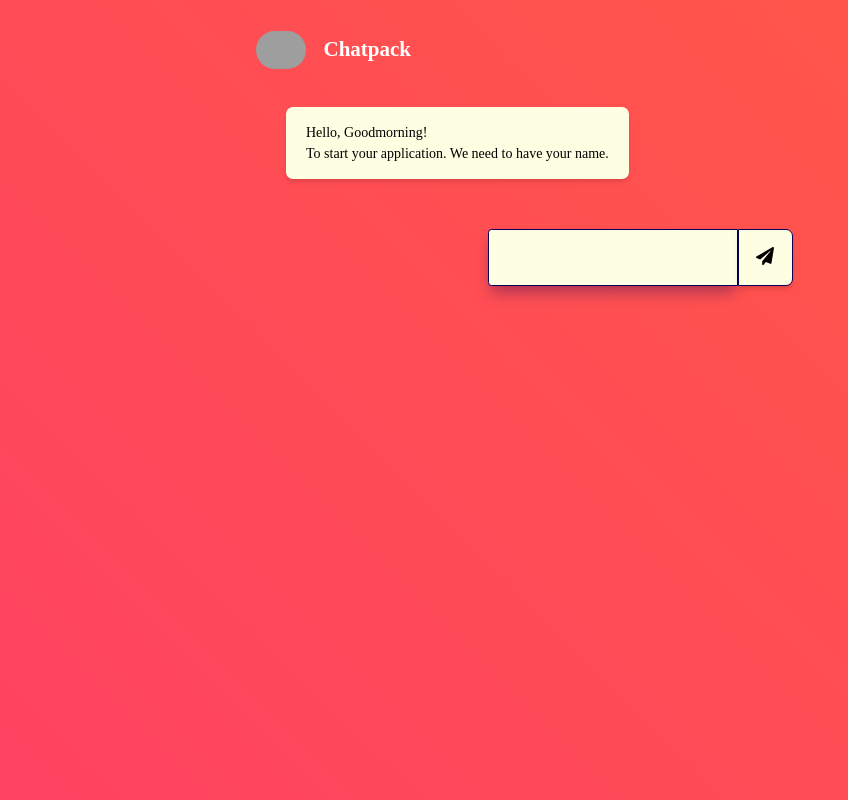
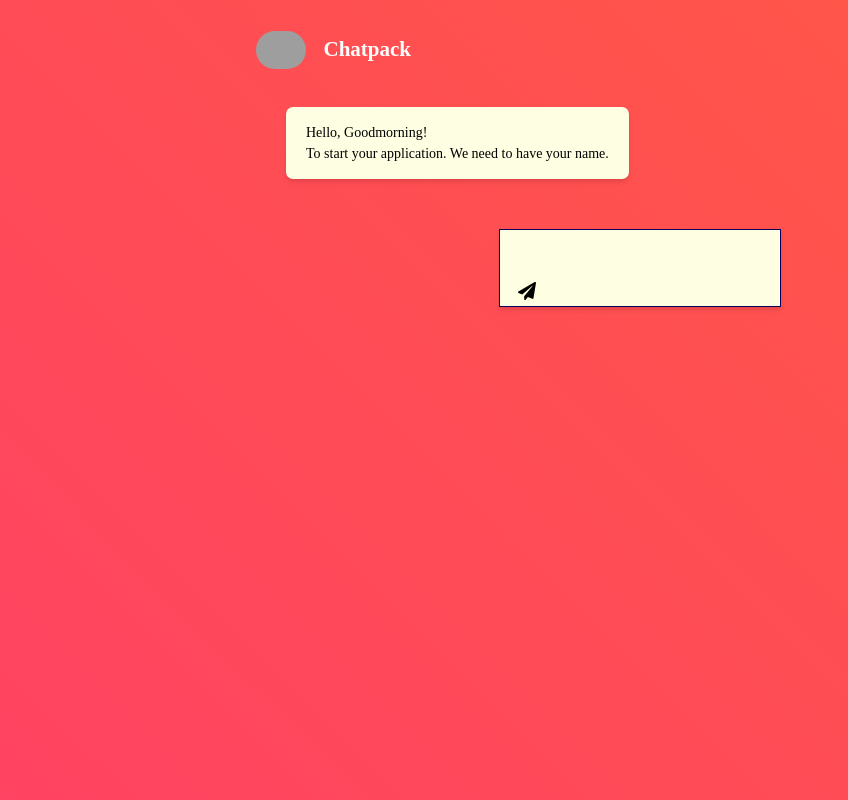
Before and after one commit to dinndev/web-bot, a React (Create React App) app: page / in a window 1280 px wide. Shown: the whole page, without its empty margins (0-848 px from the left). Built offline with nearby package versions, Linux system fonts and the light colour scheme; grey boxes are pictures that could not be loaded; a web font is replaced by a local one.

Commit message:
add draft js for input field

```diff
--- a/package.json
+++ b/package.json
@@ -43,6 +43,8 @@
     ]
   },
   "devDependencies": {
+    "@types/draft-js": "^0.10.40",
+    "draft-js": "^0.11.5",
     "node-sass": "^4.13.1",
     "source-map-loader": "^0.2.4",
     "tailwindcss": "^1.2.0",
--- a/src/components/Chatpack.tsx
+++ b/src/components/Chatpack.tsx
@@ -21,8 +21,6 @@ const sampleProps = {
         }
     }
 }
-
-
 
 
 class Chatpack extends React.Component<Props> {
--- a/src/components/MessageInputField.tsx
+++ b/src/components/MessageInputField.tsx
@@ -1,19 +1,41 @@
-import React from 'react'
+import React, { useState } from 'react'
 import { FontAwesomeIcon } from '@fortawesome/react-fontawesome'
+import { Editor, EditorState } from 'draft-js';
+
+
+class MessageInputField extends React.Component<any> {
+
+    state = {
+        editorState: EditorState.createEmpty()
+    }
+
+    onChange = (editorState: any) => {
+        this.setState({ editorState })
+    }
+
+    handleSendUserInput(val: any) {
+        if (!val) return
+        console.log(val)
+    }
+    // className="chatpack__input__field py-4 px-5 text-center"
+    render() {
+        return (
+            <div className="chatpack__input__container flex justify-center shadow-md">
+                <div className="chatpack__input__field py-4 px-5 text-center">
+                    <Editor editorState={this.state.editorState} onChange={this.onChange} />
+                </div>
+
+                {/* <textarea className="chatpack__input__field py-4 px-5 text-center" ></textarea> */}
+                {/* // <input hidden type={type} value={inputValue} onChange={(e) => setInputValue(e.target.value)} /> */}
+                <button className="chatpack__input__send px-5" onClick={() => this.handleSendUserInput(this.state.editorState)}>
+                    <FontAwesomeIcon icon="paper-plane" />
+                </button>
+
+            </div>
+        )
+    }
+}
 
 
 
-const MessageInputField = (props: any) => {
-    const type = props.type
-
-    return (
-        <div className="chatpack__input__container flex justify-center">
-            <input autoFocus className="chatpack__input__field rounded-sm py-4 px-5 text-center rounded rounded-r-none shadow-md" type={type} />
-            <button className="chatpack__input__send py-4 px-5 rounded-lg rounded-l-none shadow-md">
-                <FontAwesomeIcon icon="paper-plane" />
-            </button>
-        </div>
-    )
-}
-
 export default MessageInputField
--- a/src/components/Messages.tsx
+++ b/src/components/Messages.tsx
@@ -1,6 +1,7 @@
 
 import React from 'react'
 import MessageBubble from './MessageBubble'
+import { returnError } from '../utils'
 
 const Messages = (props: any) => {
     let messages = props.messages
--- a/src/index.scss
+++ b/src/index.scss
@@ -33,22 +33,28 @@ body, html {
     }
 
     .chatpack__input__container {
+        width: max-content;
         margin: 50px auto 100px;
+        position: relative;
+        display: block;
+        background-color: $offwhite;
+        border: 1.5px solid $darkblue;
     }
 
     .chatpack__input__field {
-        width: 250px;
-        background-color: $offwhite;
-        border: 1.5px solid $darkblue;
+        max-width: 280px;
+        width: 280px;
         outline: none;
-        &:focus {
-            box-shadow: 0 10px 15px -3px rgba($darkblue, 0.3), 0 4px 6px -2px rgba($darkblue, 0.05);
-        }
+        background: transparent;
+        word-break: break-word;
+        white-space: pre-wrap;
+        overflow-y: auto;
+        overflow-x: hidden;
+        resize: none;
     }
 
     .chatpack__input__send {
-        background: $offwhite;
-        border: 1.5px solid $darkblue;
+        background: transparent;
         font-size: 18px;
     }
 }
--- a/src/index.tsx
+++ b/src/index.tsx
@@ -1,7 +1,7 @@
 import React from 'react';
 import ReactDOM from 'react-dom';
 import Chatpack from './components/Chatpack'
-import { fontAwesomeInit } from './font-awesome'
+import { fontAwesomeLibInit } from './utils'
 import './tailwind.css'
 import './index.scss';
 
@@ -16,7 +16,7 @@ const styles = {
   background: `linear-gradient(45deg, ${$pink}, ${$orange})`
 }
 
-fontAwesomeInit()
+fontAwesomeLibInit()
 
 ReactDOM.render(
   <Chatpack styles={styles} />,
--- a/src/font-awesome.ts
+++ b/src/utils.ts
@@ -1,13 +1,15 @@
-// Add font awesome icons here
-
 import { library } from '@fortawesome/fontawesome-svg-core'
 import { fab } from '@fortawesome/free-brands-svg-icons'
 import { faPaperPlane } from '@fortawesome/free-solid-svg-icons'
 
-function fontAwesomeInit() {
+function fontAwesomeLibInit() {
     library.add(fab, faPaperPlane)
 }
 
-export {
-    fontAwesomeInit
+
+
+const returnError = (message: string) => {
+    throw new Error(message)
 }
+
+export { returnError, fontAwesomeLibInit }
```
Also changed, not shown: 1 other file (tests, documents, lock files or other folders).
